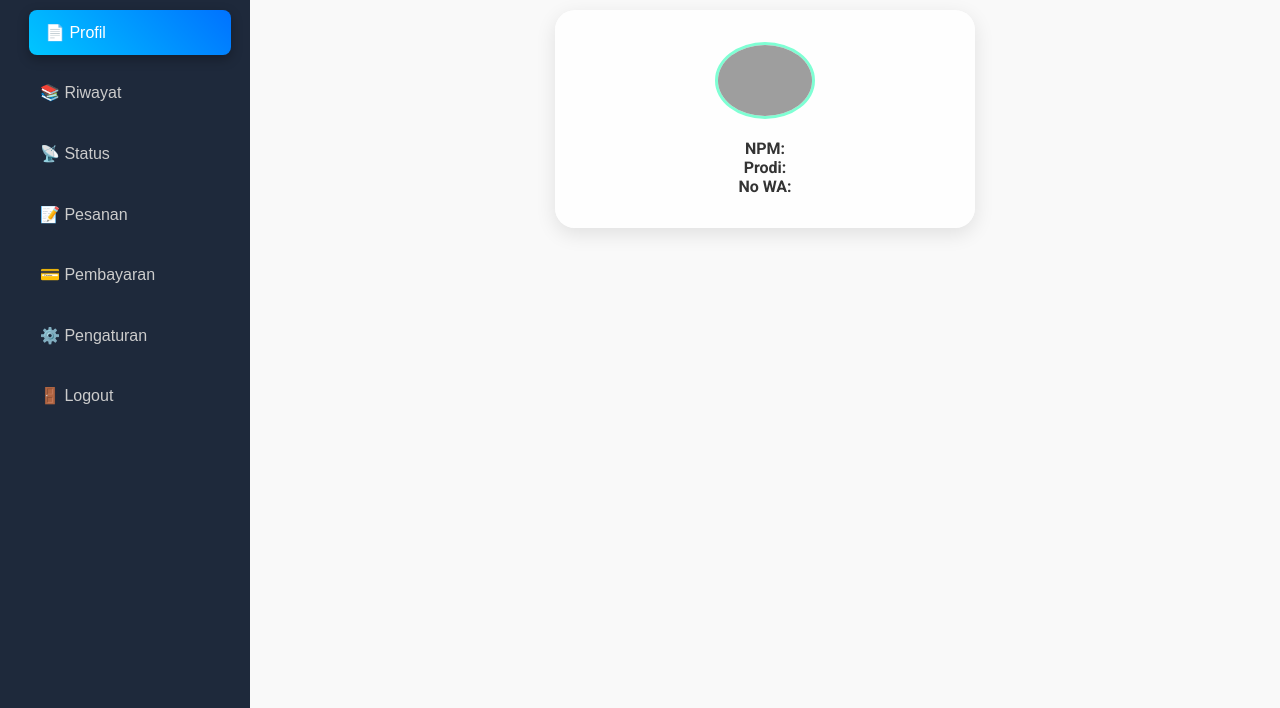
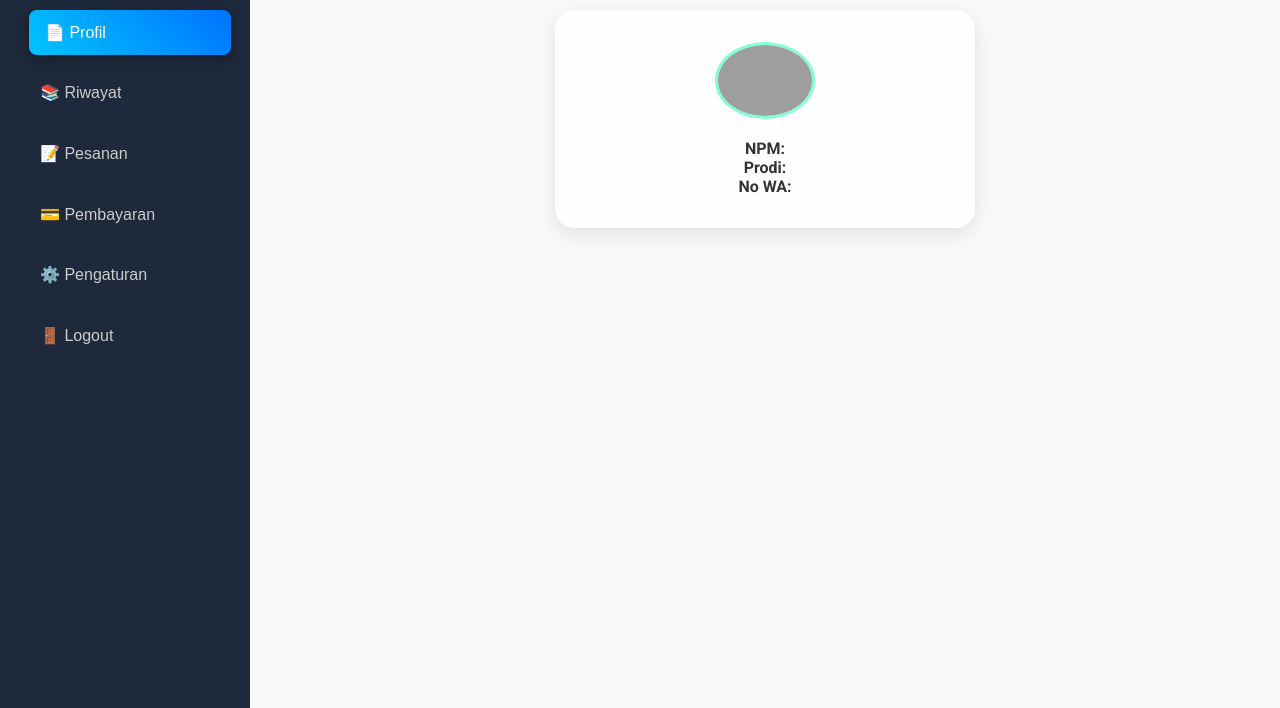
Before and after one commit to Aeserverdev/serverjoki, a plain HTML site: page index.html in a window 1280 px wide. Shown: the part 92-800 px from the top of the page. Drawn offline with Linux system fonts and the light colour scheme; some packages are replaced by stand-ins of ours; sample sign-in values are in the browser's storage; grey boxes are pictures that could not be loaded; a script that the page names is missing.

Commit message:
Update index.html

```diff
--- a/index.html
+++ b/index.html
@@ -15,7 +15,6 @@
     <h2>👨‍🎓 Mahasiswa</h2>
     <button onclick="showSection('profil')" class="active">📄 Profil</button>
     <button onclick="showSection('riwayat')">📚 Riwayat</button>
-    <button onclick="showSection('status')">📡 Status</button>
     <button onclick="showSection('pesanan')">📝 Pesanan</button>
     <button onclick="showSection('pembayaran')">💳 Pembayaran</button>
     <button onclick="showSection('pengaturan')">⚙️ Pengaturan</button>
```
